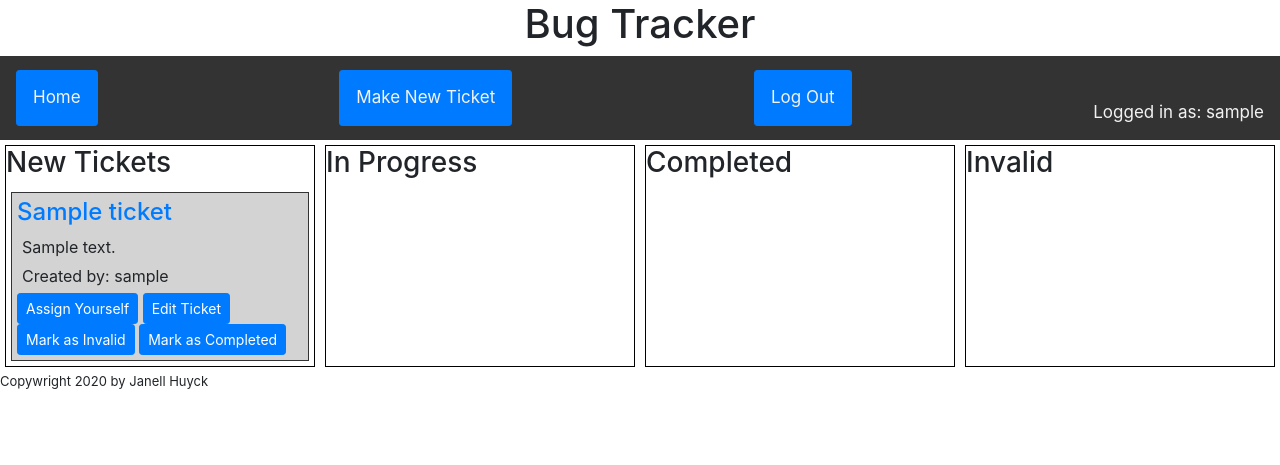
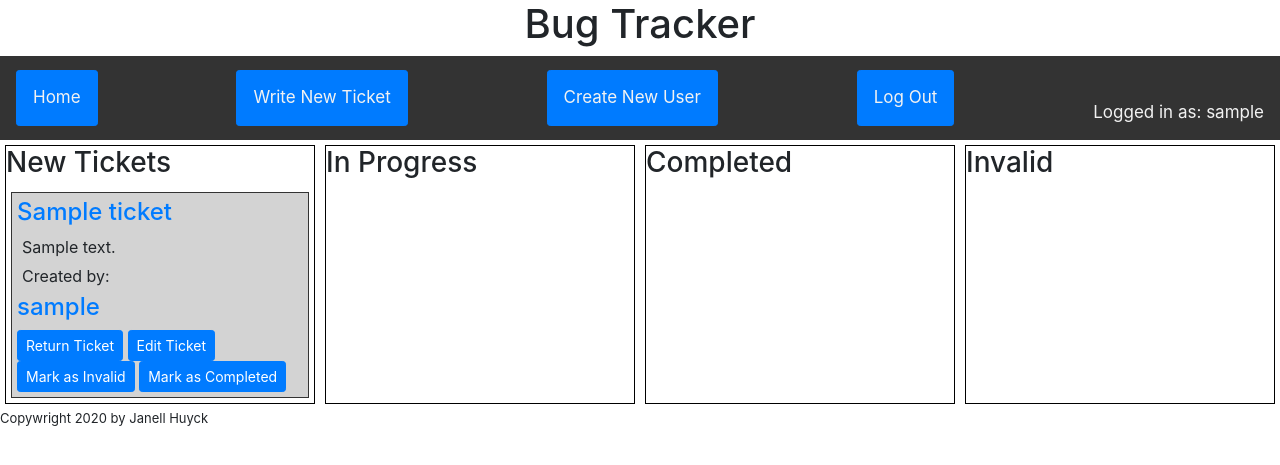
Before and after one commit to Janell-Huyck/bug_tracker, a Django app: page / in a window 1280 px wide. Shown: the top 465 px of the page. Run offline with Django 3.2, Linux system fonts and the light colour scheme; a user stored in the database is signed in; tables that the repository leaves empty hold one stand-in row (values such as "Sample post"); some libraries are stand-ins or nearby versions.

Commit message:
user detail page and connections added

```diff
--- a/bugs/templates/index.html
+++ b/bugs/templates/index.html
@@ -7,9 +7,9 @@
             <h3>New Tickets</h3>
             {% for ticket in new_tickets %}
             <div class="singleTicket">
-                <a href="{% url 'ticketDetailPage' id=ticket.id %}"><h4>{{ticket.title}}</h4></a>
+                <a href="{% url 'ticketDetail' id=ticket.id %}"><h4>{{ticket.title}}</h4></a>
                 <p>{{ticket.details}}</p>
-                <p>Created by: {{ticket.created_by}}</p>
+                <p>Created by: <a href="{% url 'userDetail' id=ticket.created_by.id  %}"><h4>{{ticket.created_by}}</h4></a>
                 {% include 'modify_menu.html'%}
             </div>
             {% endfor %}
@@ -19,10 +19,10 @@
             <h3>In Progress</h3>
             {% for ticket in in_progress_tickets %}
             <div class="singleTicket">
-                <a href="{% url 'ticketDetailPage' id=ticket.id %}"><h4>{{ticket.title}}</h4></a>
+                <a href="{% url 'ticketDetail' id=ticket.id %}"><h4>{{ticket.title}}</h4></a>
                 <p>{{ticket.details}}</p>
-                <p>Created by: {{ticket.created_by}}</p>
-                <p>Assigned to: {{ticket.assigned_to}}</p>
+                <p>Created by: <a href="{% url 'userDetail' id=ticket.created_by.id  %}"><h4>{{ticket.created_by}}</h4></a>
+                <p>Assigned to: <a href="{% url 'userDetail' id=ticket.assigned_to.id  %}"><h4>{{ticket.assigned_to}}</h4></a>
                 {% include 'modify_menu.html'%}
 
             </div>
@@ -33,10 +33,10 @@
             <h3>Completed</h3>
             {% for ticket in completed_tickets %}
             <div class="singleTicket">
-                <a href="{% url 'ticketDetailPage' id=ticket.id %}"><h4>{{ticket.title}}</h4></a>
+                <a href="{% url 'ticketDetail' id=ticket.id %}"><h4>{{ticket.title}}</h4></a>
                 <p>{{ticket.details}}</p>
-                <p>Created by: {{ticket.created_by}}</p>
-                <p>Completed by: {{ticket.completed_by}}</p>
+                <p>Created by: <a href="{% url 'userDetail' id=ticket.created_by.id  %}"><h4>{{ticket.created_by}}</h4></a>
+                <p>Completed by: <a href="{% url 'userDetail' id=ticket.completed_by.id  %}"><h4>{{ticket.completed_by}}</h4></a>
                 {% include 'modify_menu.html'%}
 
             </div>
@@ -47,9 +47,9 @@
             <h3>Invalid</h3>
             {% for ticket in invalid_tickets %}
             <div class="singleTicket">
-                <a href="{% url 'ticketDetailPage' id=ticket.id %}"><h4>{{ticket.title}}</h4></a>
+                <a href="{% url 'ticketDetail' id=ticket.id %}"><h4>{{ticket.title}}</h4></a>
                 <p>{{ticket.details}}</p>
-                <p>Created by: {{ticket.created_by}}</p>
+                <p>Created by: <a href="{% url 'userDetail' id=ticket.created_by.id  %}"><h4>{{ticket.created_by}}</h4></a>
                 {% include 'modify_menu.html'%}
 
             </div>
--- a/bugs/templates/menubar.html
+++ b/bugs/templates/menubar.html
@@ -10,7 +10,9 @@
                 {% comment %} Only shows if you're logged in. {% endcomment %}
                 {% if user.is_authenticated %}
                     <a class="btn btn-primary btn-sm" href="{% url 'home'%}">Home</a>
-                    <a class="btn btn-primary btn-sm" href="{% url 'newTicketPage'%}">Make New Ticket</a>
+                    <a class="btn btn-primary btn-sm" href="{% url 'newTicketPage'%}">Write New Ticket</a>
+                    <a class="btn btn-primary btn-sm" href="{% url 'newUser'%}">Create New User</a>
+
                     <a class="btn btn-primary btn-sm" href="{% url 'logout'%}">Log Out</a>
                     <div class="signedIn">
                         Logged in as: {{user.username}}
--- a/bugs/templates/modify_menu.html
+++ b/bugs/templates/modify_menu.html
@@ -1,5 +1,18 @@
 
-<a class="btn btn-primary btn-sm" href="{% url 'assignSelf' id=ticket.id%}?next={{ request.path|urlencode }}">Assign Yourself</a>
+{% if ticket.assigned_to != request.user %}
+    <a class="btn btn-primary btn-sm" href="{% url 'assignSelf' id=ticket.id%}?next={{ request.path|urlencode }}">Assign Yourself</a>
+{% endif %}
+
+{% if ticket.assigned_to == request.user %}
+    <a class="btn btn-primary btn-sm" href="{% url 'returnTicket' id=ticket.id%}?next={{ request.path|urlencode }}">Return Ticket</a>
+{% endif %}
+
+
 <a class="btn btn-primary btn-sm" href="{% url 'editTicket' id=ticket.id%}?next={{ request.path|urlencode }}">Edit Ticket</a>
-<a class="btn btn-primary btn-sm" href="{% url 'markInvalid' id=ticket.id%}?next={{ request.path|urlencode }}">Mark as Invalid</a>
-<a class="btn btn-primary btn-sm" href="{% url 'markCompleted' id=ticket.id%}?next={{ request.path|urlencode }}">Mark as Completed</a>
+{% if ticket.status != "INVALID" %}
+    <a class="btn btn-primary btn-sm" href="{% url 'markInvalid' id=ticket.id%}?next={{ request.path|urlencode }}">Mark as Invalid</a>
+{% endif %}
+
+{% if ticket.status != "COMPLETED" %}
+    <a class="btn btn-primary btn-sm" href="{% url 'markCompleted' id=ticket.id%}?next={{ request.path|urlencode }}">Mark as Completed</a>
+{% endif %}
--- a/bugs/urls.py
+++ b/bugs/urls.py
@@ -6,9 +6,8 @@ urlpatterns = [
     path("", views.index, name="home"),
     path("login_page/", views.loginView, name="login"),
     path("logout_page/", views.logoutView, name="logout"),
-    path("signup_page/", views.signupView, name="signupPage"),
     path("tickets/new/", views.newTicketView, name="newTicketPage"),
-    path("tickets/detail/<int:id>/", views.ticketDetailView, name="ticketDetailPage"),
+    path("tickets/detail/<int:id>/", views.ticketDetailView, name="ticketDetail"),
     path("tickets/edit/<int:id>/assign_self", views.assignSelf, name="assignSelf"),
     path("tickets/edit/<int:id>/", views.editTicket, name="editTicket"),
     path("tickets/edit/<int:id>/markInvalid/", views.markInvalid, name="markInvalid"),
@@ -17,4 +16,7 @@ urlpatterns = [
         views.markCompleted,
         name="markCompleted",
     ),
+    path("users/new/", views.newUser, name="newUser"),
+    path("users/detail/<int:id>/", views.userDetail, name="userDetail"),
+    path("tickets/edit/<int:id>/returnTicket", views.returnTicket, name="returnTicket"),
 ]
--- a/bugs/views.py
+++ b/bugs/views.py
@@ -5,7 +5,7 @@ from django.urls import reverse
 from django.contrib.auth.decorators import login_required
 from django.contrib.auth import logout, login, authenticate
 from bug_tracker import settings
-from bugs.forms import TicketForm, LoginForm
+from bugs.forms import TicketForm, LoginForm, CustomUserForm
 from bugs.models import Ticket
 from django.utils import timezone
 
@@ -42,9 +42,7 @@ def newTicketView(request):
                 created_time=time,
                 status="NEW",
             )
-        return HttpResponseRedirect(
-            reverse("ticketDetailPage", kwargs={"id": ticket.id})
-        )
+        return HttpResponseRedirect(reverse("ticketDetail", kwargs={"id": ticket.id}))
     form = TicketForm()
     context["form"] = form
     return render(request, html, context)
@@ -69,6 +67,16 @@ def assignSelf(request, id):
 
 
 @login_required
+def returnTicket(request, id):
+    ticket = get_object_or_404(Ticket, id=id)
+    ticket.assigned_to = None
+    ticket.completed_by = None
+    ticket.status = "NEW"
+    ticket.save()
+    return HttpResponseRedirect(request.GET.get("next", reverse("home")))
+
+
+@login_required
 def editTicket(request, id):
     ticket = get_object_or_404(Ticket, id=id)
     html = "general_form.html"
@@ -85,6 +93,7 @@ def editTicket(request, id):
     return render(request, html, context)
 
 
+@login_required
 def markInvalid(request, id):
     ticket = get_object_or_404(Ticket, id=id)
     ticket.status = "INVALID"
@@ -95,12 +104,14 @@ def markInvalid(request, id):
     return HttpResponseRedirect(request.GET.get("next", reverse("home")))
 
 
+@login_required
 def markCompleted(request, id):
     user = CustomUser.objects.get(username=request.user.username)
     ticket = get_object_or_404(Ticket, id=id)
     if ticket.status == "INVALID":
         ticket.assigned_to = user
-
+    if ticket.assigned_to is None:
+        ticket.assigned_to = user
     ticket.status = "COMPLETED"
     ticket.completed_by = ticket.assigned_to
     ticket.assigned_to = None
@@ -112,10 +123,6 @@ def markCompleted(request, id):
 def logoutView(request):
     logout(request)
     return HttpResponseRedirect(reverse("login"))
-
-
-def signupView(request):
-    pass
 
 
 def loginView(request):
@@ -139,140 +146,40 @@ def loginView(request):
     )
 
 
-# def signupView(request):
-#     context = {}
-#     if request.method == "POST":
-#         form = MyUserForm(request.POST)
-#         if form.is_valid():
-#             data = form.cleaned_data
-#             new_user = MyUser.objects.create(
-#                 username=data['username'],
-#                 password=data['password'],
-#                 display_name=data['display_name'],
-#                 home_page=data['home_page'],
-#                 age=data['age']
-#             )
-#             new_user.set_password(raw_password=data['password'])
-#             new_user.save()
-#             user = authenticate(
-#                 request, username=data['username'], password=data['password']
-#             )
-#             if user:
-#                 login(request, user)
-#             return HttpResponseRedirect(reverse('home'))
-#         else:
-#             context['form'] = form
-#     else:
-#         form = MyUserForm()
-#         context['form'] = form
-#     return render(request, 'general_form.html', context)
+@login_required
+def newUser(request):
+    context = {}
+    if request.method == "POST":
+        form = CustomUserForm(request.POST)
+        if form.is_valid():
+            data = form.cleaned_data
+            new_user = CustomUser.objects.create(
+                username=data["username"],
+                password=data["password"],
+                first_name=data["first_name"],
+                last_name=data["last_name"],
+                tag_line=data["tag_line"],
+            )
+            new_user.set_password(raw_password=data["password"])
+            new_user.save()
+            user = authenticate(
+                request, username=data["username"], password=data["password"]
+            )
+            if user:
+                login(request, user)
+            return HttpResponseRedirect(reverse("home"))
+
+    else:
+        form = CustomUserForm()
+        context["form"] = form
+    return render(request, "general_form.html", context)
 
 
-# @staff_member_required(login_url='/login/?next=/addauthor/')
-# def add_author(request):
-#     html = "recipes/add_form.html"
-#     message_before = """Create a new user/author below.
-#       Each user account is associates with exactly one author name."""
-#     if request.method == "POST":
-#         form = AddAuthorForm(request.POST)
-#         if form.is_valid():
-#             data = form.cleaned_data
-#             User.objects.create_user(
-#                 username=data['username'],
-#                 password=data['password']
-#             )
-#             Author.objects.create(
-#                 name=data['author_name'],
-#                 bio=data['bio'],
-#                 user=User.objects.get(username=data['username'])
-#             )
-#         return HttpResponseRedirect(reverse('home'))
-#     form = AddAuthorForm()
-#     return render(request, html, {
-#         'form': form, 'message_before': message_before})
+def userDetail(request, id):
+    user = CustomUser.objects.get(id=id)
+    context = {"user": user}
+    context["created_tickets"] = Ticket.objects.filter(created_by=user)
+    context["assigned_tickets"] = Ticket.objects.filter(assigned_to=user)
+    context["completed_tickets"] = Ticket.objects.filter(completed_by=user)
 
-
-# def loginview(request):
-#     message_after = ""
-#     if request.method == "POST":
-#         form = LoginForm(request.POST)
-#         if form.is_valid():
-#             data = form.cleaned_data
-#             user = authenticate(
-#                 request, username=data['username'], password=data['password'])
-#             if user:
-#                 login(request, user)
-#                 return HttpResponseRedirect(
-#                     request.GET.get('next', reverse('home'))
-#                 )
-#             else:
-#                 message_after = """Credentials supplied do not match our records.
-#                     Please try again."""
-#     form = LoginForm()
-#     return render(request, 'recipes/add_form.html',
-#                   {'form': form, 'message_after': message_after})
-
-
-"""
-Templates needed:
-    menubar - home, create ticket, logout
-    index - has new tickets| in progress tickets | completed tickets (no invalid), sorted.
-        tickets details to show:
-            title
-            assigned to
-            reported by
-            ticket age
-            ticket # (on left)
-        needs a title bar for these categories - is there a built in way to show this data?
-        look up boostrap
-    detail view -
-        has details:
-            status
-            submitted on:
-            reported by:
-            completed by:
-            assigned to:  (new section popup when assigned?)
-        title
-        details
-        number
-        button to do available actions: assign to self / complete / mark invalid / return / edit
-
-
-
-
-Views needed
-    login
-        form: username, password, submit
-        needs the next/?= feature
-    logout
-    signup/new user
-    create ticket
-    modify ticket
-    view specific ticket
-        assign ticket
-        has edit button
-    list of all tickets
-        each has edit button
-        sorted by ticket status
-    user's detail - what they've created, completed, and filed
-    mark invalid - sets status to completed, assigns completer as person marking
-
-
-
-
-
-User
-    username    charfield
-    password    charfield
-
-Ticket
-    title   charfield
-    details textarea
-    created at datetime - autocomplete this
-    status - choice field New, In Progress, completed, Invalid - start as new
-    created by - many-1 - autocreate - who's logged in
-    assigned to - many-1 - start as none, Foreignkey
-    completed by - many-1   Foreignkey
-
-
-"""
+    return render(request, "userDetail.html", context)
```
Also changed, not shown: bugs/forms.py (+6 -51 lines), bugs/templates/userDetail.html (added, +25 -0 lines).
